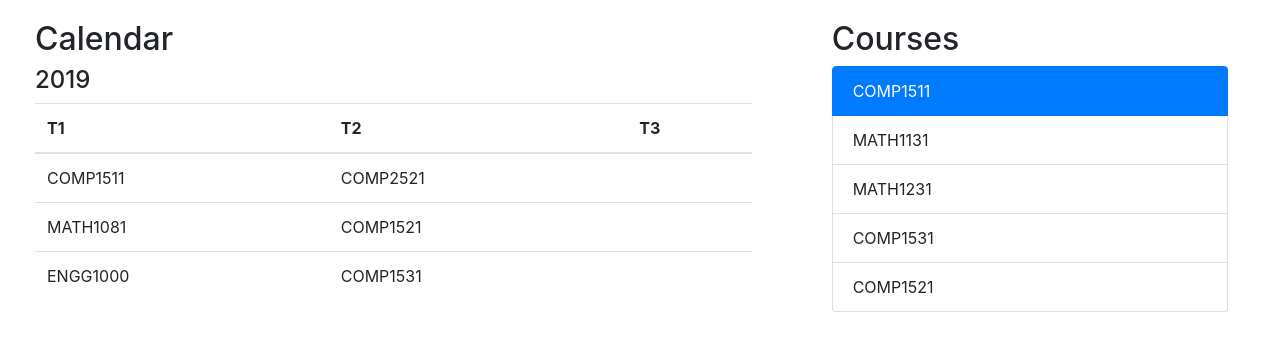
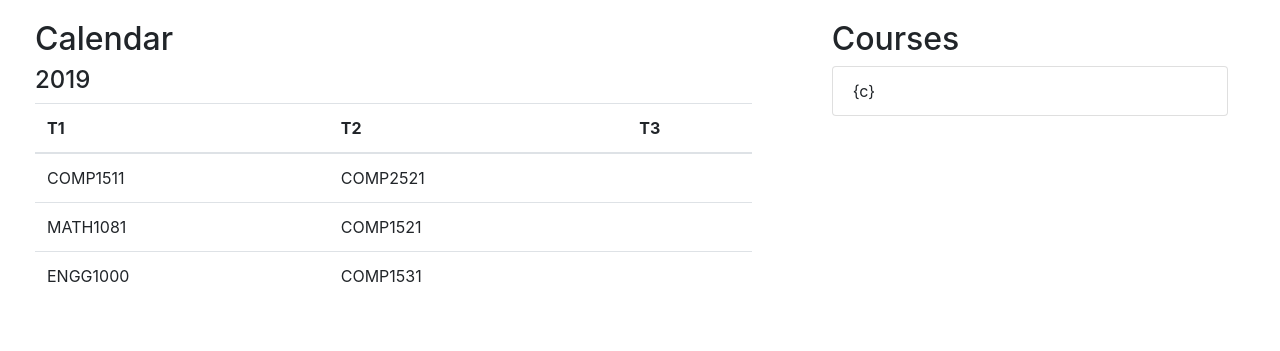
Before and after one commit to maggie-x/forecast_hackathon18, a Python web app: template templates/index.html in a window 1280 px wide. Shown: the part 141-492 px from the top of the page. Run offline with Jinja, Linux system fonts and the light colour scheme; the template is opened without the code that fills it: most values are stand-ins (such as "Sample title", 1, 10 or a date in 2020); some libraries are stand-ins or nearby versions.

Commit message:
added flask

```diff
--- a/main.py
+++ b/main.py
@@ -5,3 +5,8 @@
 import os
 
 app = Flask(__name__)
+
+
+def testPrintCourses():
+    courses = ["MATH1131", "MATH1231", "COMP1531", "COMP1521"]
+    return render_template('index.html', courses = courses)
--- a/templates/index.html
+++ b/templates/index.html
@@ -74,12 +74,11 @@
       <div class="col-sm-4 " id="courses">
          <h2>  Courses </h2>
          <!-- FOR LOOP IN FLASK TO PRINT ALL COURSES -->
+
          <ul class="list-group">
-            <li class="list-group-item active">COMP1511</li>
-            <li class="list-group-item">MATH1131</li>
-            <li class="list-group-item">MATH1231</li>
-            <li class="list-group-item">COMP1531</li>
-            <li class="list-group-item">COMP1521</li>
+            {% for c in courses %}
+            <li class="list-group-item">{c}</li>
+            {% endfor %}
           </ul>
       </div>
     </div>
```
